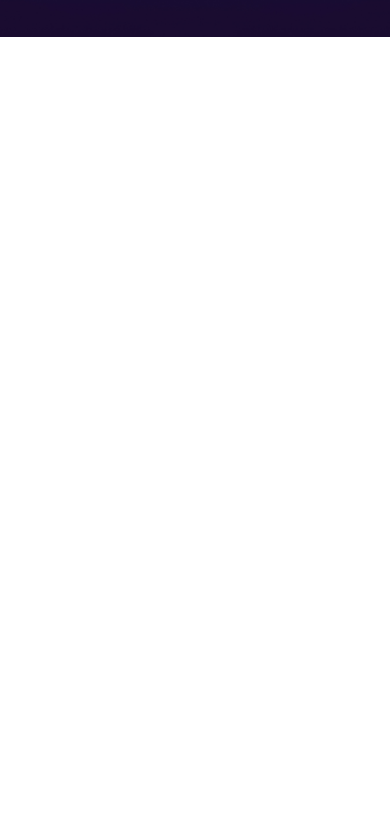
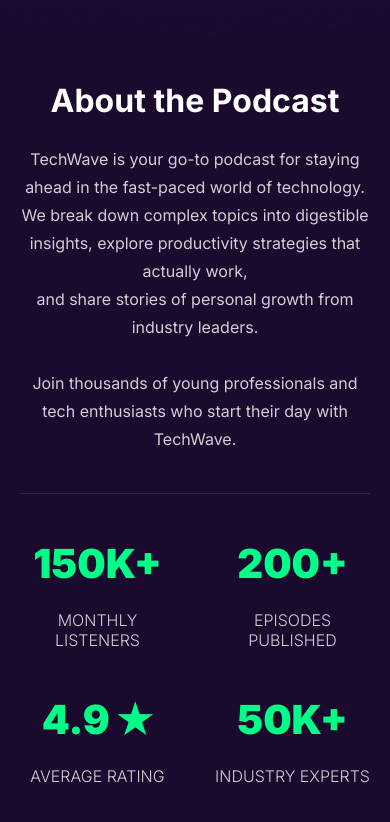
Before and after one commit to kazolhabib/B-13-Assignment-2, a plain HTML site: page index.html in a window 390 px wide. Shown: the part 552-1374 px from the top of the page. Before the commit the page ends 844 px from the top, so only its background shows below. Drawn offline with nearby package versions, Linux system fonts and the light colour scheme.

Commit message:
complete podcast section with responsive

```diff
--- a/index.html
+++ b/index.html
@@ -27,6 +27,7 @@
         </nav>
     </header>
     <main>
+        <!-- hero section starts -->
         <section class="bg-[#1A0B2E] bg-[url('./assets/hero-bg.png')] bg-no-repeat bg-center bg-cover">
             <div class="w-full max-w-2xl m-auto flex flex-col gap-6 sm:gap-10 items-center text-center px-5 py-10 sm:py-[6.25rem]">
                 <div class="relative flex justify-center items-center">
@@ -44,6 +45,34 @@
             </div>
             </div>
         </section>
+        <!-- podcast section starts -->
+         <section class="bg-[#1A0B2E]">
+            <div class="w-full max-w-[75rem] m-auto flex flex-col items-center text-center px-5 py-10 sm:pt-[3.125rem] sm:pb-[7.5rem]">
+                <div>
+                <h2 class="text-[2rem] sm:text-5xl font-bold mb-5">About the Podcast</h2>
+                <p class="text-base leading-7 text-[rgba(255,255,255,0.8)]">TechWave is your go-to podcast for staying ahead in the fast-paced world of technology.<br>We break down complex topics into digestible insights, explore productivity strategies that actually work,<br> and share stories of personal growth from industry leaders.<br><br> Join thousands of young professionals and tech enthusiasts who start their day with TechWave.</p>
+            </div>
+            <div class="w-full h-[1px] bg-[rgba(255,255,255,0.1)] my-10 sm:my-20"></div>
+            <div class="w-full grid grid-cols-2 sm:grid-cols-4 gap-10 text-center">
+                <div class="flex flex-col gap-4">
+                    <h2 class="text-[2.5rem] sm:text-5xl font-black text-[#00FF88]">150K+</h2>
+                    <p class="text-base leading-5 font-light text-[rgba(255,255,255,0.8)] uppercase">Monthly Listeners</p>
+                </div>
+                <div class="flex flex-col gap-4">
+                    <h2 class="text-[2.5rem] sm:text-5xl font-black text-[#00FF88]">200+</h2>
+                    <p class="text-base leading-5 font-light text-[rgba(255,255,255,0.8)] uppercase">Episodes Published</p>
+                </div>
+                <div class="flex flex-col gap-4">
+                    <h2 class="text-[2.5rem] sm:text-5xl font-black text-[#00FF88]">4.9<span class="text-4xl ml-1.5">★</span></h2>
+                    <p class="text-base leading-5 font-light text-[rgba(255,255,255,0.8)] uppercase">Average Rating</p>
+                </div>
+                <div class="flex flex-col gap-4">
+                    <h2 class="text-[2.5rem] sm:text-5xl font-black text-[#00FF88]">50K+</h2>
+                    <p class="text-base leading-5 font-light text-[rgba(255,255,255,0.8)] uppercase">Industry Experts</p>
+                </div>
+                </div>
+            </div>
+         </section>
     </main>
     <footer></footer>
 </body>
```
